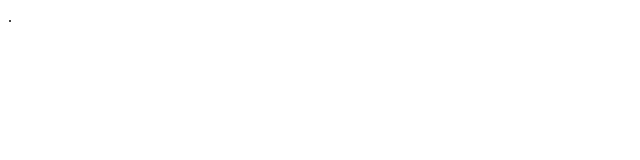
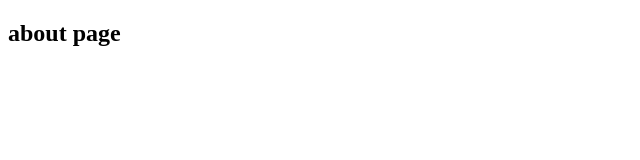
Before and after one commit to AytacSafarova/branch_project, a plain HTML site: page pages/aboutPage/index.html in a window 1280 px wide. Shown: the whole page, without its empty margins (0-640 px from the left). Drawn offline with Linux system fonts and the light colour scheme.

Commit message:
add Fidan's changes

```diff
--- a/pages/aboutPage/index.html
+++ b/pages/aboutPage/index.html
@@ -6,6 +6,6 @@
     <title>Document</title>
 </head>
 <body>
-    .
+    <h2>about page</h2>
 </body>
 </html>
```
